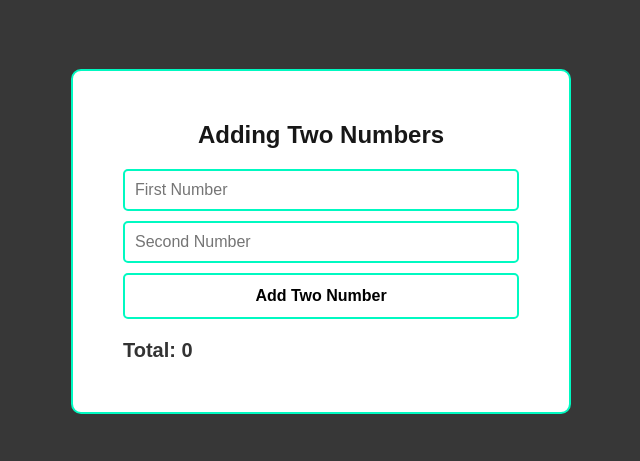
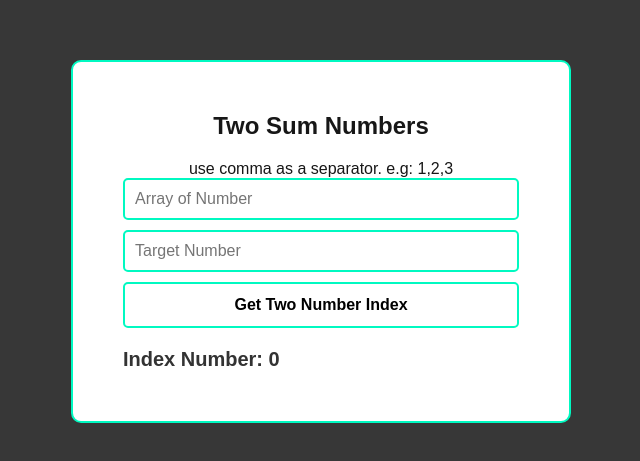
Before and after one commit to ryanarmial/ascendion, a Next.js app: page /challenge-3 in a window 1280 px wide. Shown: the part 159-620 px from the top of the page, without its empty margins (319-959 px from the left). Built offline with nearby package versions, Linux system fonts and the light colour scheme.

Commit message:
create html

```diff
--- a/app/challenge-3/page.tsx
+++ b/app/challenge-3/page.tsx
@@ -25,31 +25,26 @@ import { useState } from 'react';
 import styles from '../form.module.css';
 
 export default function Page() {
-  const [inputNumbers, setInputNumbers] = useState<Array<number | string>>(['', '']);
-  const [total, setTotal] = useState<number>(0);
+  const [inputNumbers, setInputNumbers] = useState<string>('');
+  const [inputTarget, setInputTarget] = useState<number|undefined>(undefined);
+  const [indexNumbers, setIndexNumbers] = useState<number[]>(0);
 
-  const onChangeNumber = (index: number, value: string | number) => {
-    setInputNumbers((prev) => {
-      const newNumbers = [...prev];
-      const isNumber = !isNaN(Number(value));
-      if(isNumber) newNumbers[index] = value;
-      return newNumbers;
-    });
-  }
-
-  const handleAddNumbers = () => {
-    setTotal(Number(inputNumbers[0]) + Number(inputNumbers[1])) ;
-    setInputNumbers(['', '']);
+  const handleGetIndexNumber = () => {
+    const numbers = inputNumbers.split(',').map(num => Number(num.trim()));
+    console.log(numbers, inputTarget);
+    // setTotal(Number(inputNumbers[0]) + Number(inputNumbers[1])) ;
+    // setInputNumbers(['', '']);
   }
 
   return (
     <div className={styles.page}>
       <div className={styles.container}>
-        <h2>Adding Two Numbers</h2>
-        <input value={inputNumbers[0]} onChange={(e) => onChangeNumber(0, e.target.value)} type="text" placeholder="First Number" />
-        <input value={inputNumbers[1]} onChange={(e) => onChangeNumber(1, e.target.value)} type="number" placeholder="Second Number" />
-        <button onClick={handleAddNumbers}>Add Two Number</button>
-        <p>Total: {total}</p>
+        <h2>Two Sum Numbers</h2>
+        <label htmlFor="">use comma as a separator. e.g: 1,2,3</label>
+        <input value={inputNumbers} onChange={(e) => setInputNumbers(e.target.value)} type="text" placeholder="Array of Number" />
+        <input value={inputTarget} onChange={(e) => setInputTarget(Number(e.target.value))} type="number" placeholder="Target Number" />
+        <button onClick={handleGetIndexNumber}>Get Two Number Index</button>
+        <p>Index Number: {indexNumbers}</p>
       </div>
     </div>
   );
```
